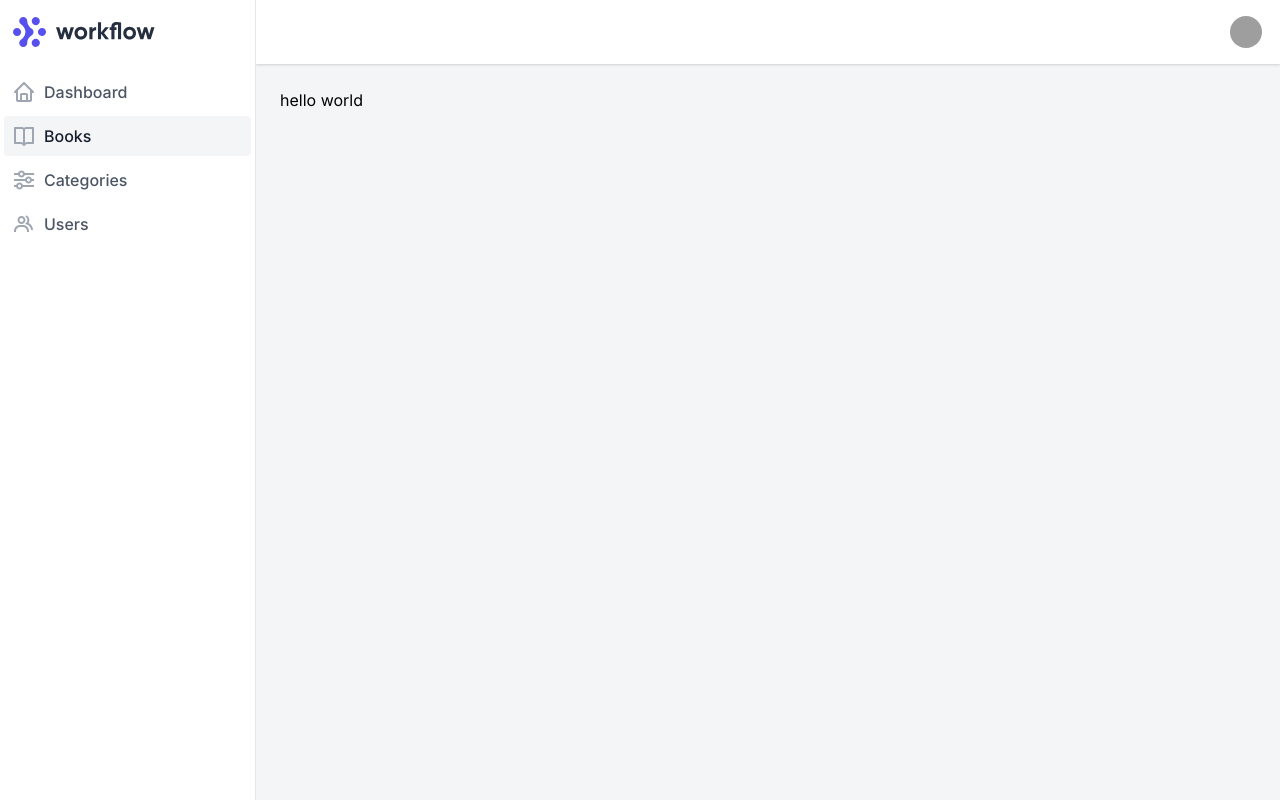
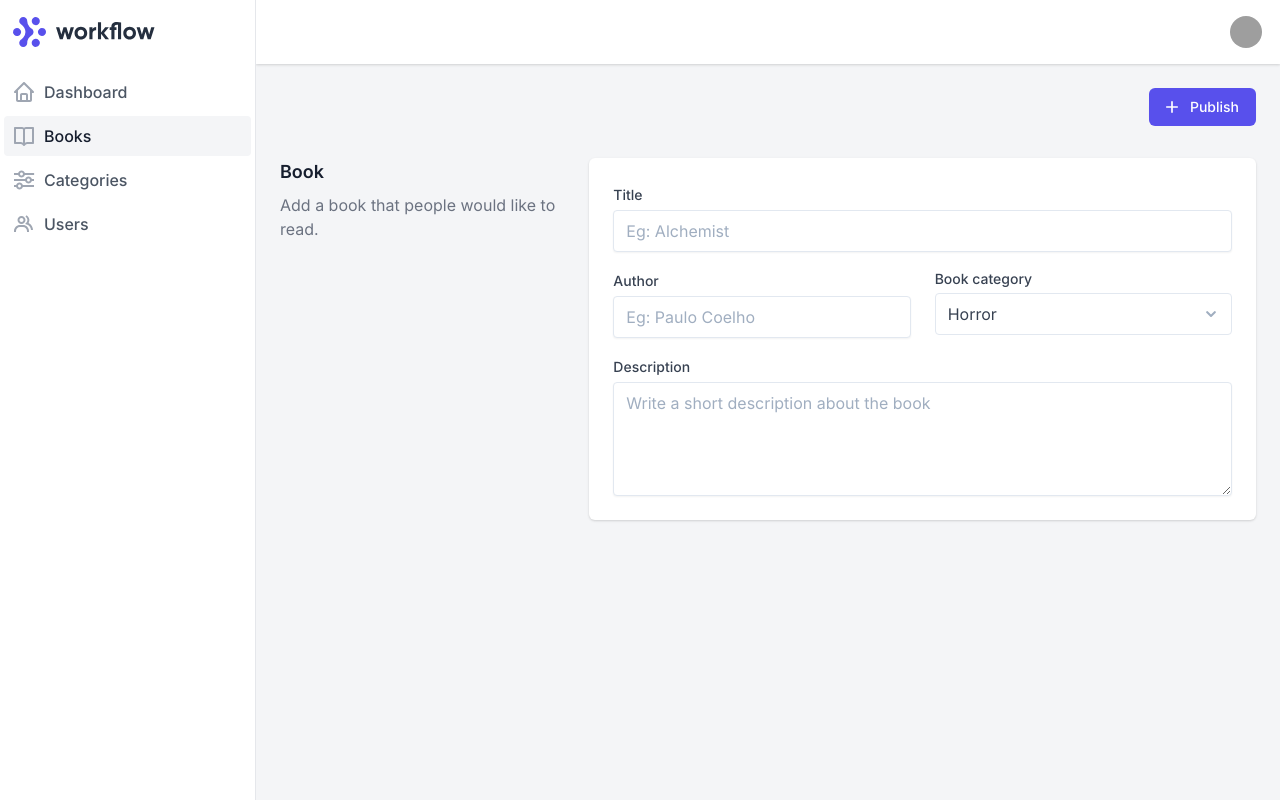
Before and after one commit to abeidahmed/book-review-app, a React (Create React App) app in the folder client/: page /admin/books/add_new in a window 1280 px wide. Built offline with nearby package versions, Linux system fonts and the light colour scheme; grey boxes are pictures that could not be loaded.

Commit message:
Create a add new book form

```diff
--- /dev/null
+++ b/client/src/admin/views/book/add-book/components/form.js
@@ -0,0 +1,55 @@
+import React from "react";
+import { InputField } from "components/field";
+
+const Form = () => {
+  return (
+    <div className="mt-5 md:flex md:mt-8 md:-ml-6">
+      <div className="max-w-md md:w-1/3 xl:max-w-md md:px-6">
+        <h2 className="text-gray-900 text-lg font-semibold">Book</h2>
+        <p className="mt-2 text-sm text-gray-500 lg:text-base">
+          Add a book that people would like to read.
+        </p>
+      </div>
+      <div className="shadow mt-5 bg-white rounded-md p-4 md:mt-0 md:w-2/3 md:p-6">
+        <div>
+          <InputField id="add_book_title" label="Title" type="text" placeholder="Eg: Alchemist" />
+        </div>
+        <div className="lg:flex lg:-mx-3">
+          <div className="mt-4 lg:px-3 lg:w-1/2">
+            <InputField
+              id="add_book_author"
+              label="Author"
+              type="text"
+              placeholder="Eg: Paulo Coelho"
+            />
+          </div>
+          <div className="mt-4 lg:px-3 lg:w-1/2">
+            <label className="block text-sm text-gray-700 font-medium">
+              <span className="text-gray-700">Book category</span>
+              <select className="form-select mt-1 block w-full">
+                <option>Horror</option>
+                <option>Thriller</option>
+                <option>Science</option>
+                <option>Fiction</option>
+              </select>
+            </label>
+          </div>
+        </div>
+        <div className="mt-4">
+          <label htmlFor="add_book_description" className="text-sm text-gray-700 font-medium">
+            Description
+          </label>
+          <textarea
+            rows="4"
+            id="add_book_description"
+            type="text"
+            placeholder="Write a short description about the book"
+            className="form-textarea mt-1 block w-full px-3 py-2 shadow-sm"
+          />
+        </div>
+      </div>
+    </div>
+  );
+};
+
+export default Form;
--- a/client/src/admin/views/book/add-book/index.js
+++ b/client/src/admin/views/book/add-book/index.js
@@ -1,12 +1,22 @@
 import React from "react";
 import { AdminLayout } from "components/layout";
+import Form from "./components/form";
+import Icon from "components/icon";
 
 const AddBook = () => {
   return (
     <AdminLayout>
       <div>
-        <h1>hello world</h1>
+        <div className="text-right">
+          <span className="shadow-sm rounded-md">
+            <button className="inline-flex items-center px-4 py-2 border border-transparent text-sm leading-5 font-medium rounded-md text-white bg-indigo-600 hover:bg-indigo-500 focus:outline-none focus:shadow-outline-indigo focus:border-indigo-700 active:bg-indigo-700 transition duration-150 ease-in-out">
+              <Icon icon="plus" className="-ml-1 mr-2 h-5 w-5" />
+              Publish
+            </button>
+          </span>
+        </div>
       </div>
+      <Form />
     </AdminLayout>
   );
 };
```
